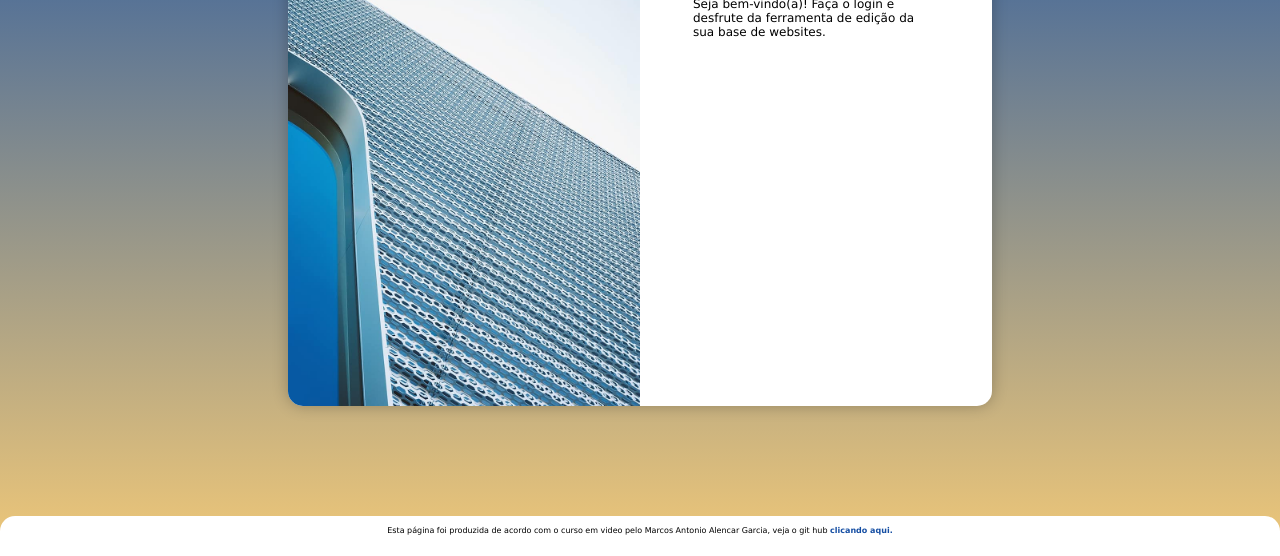
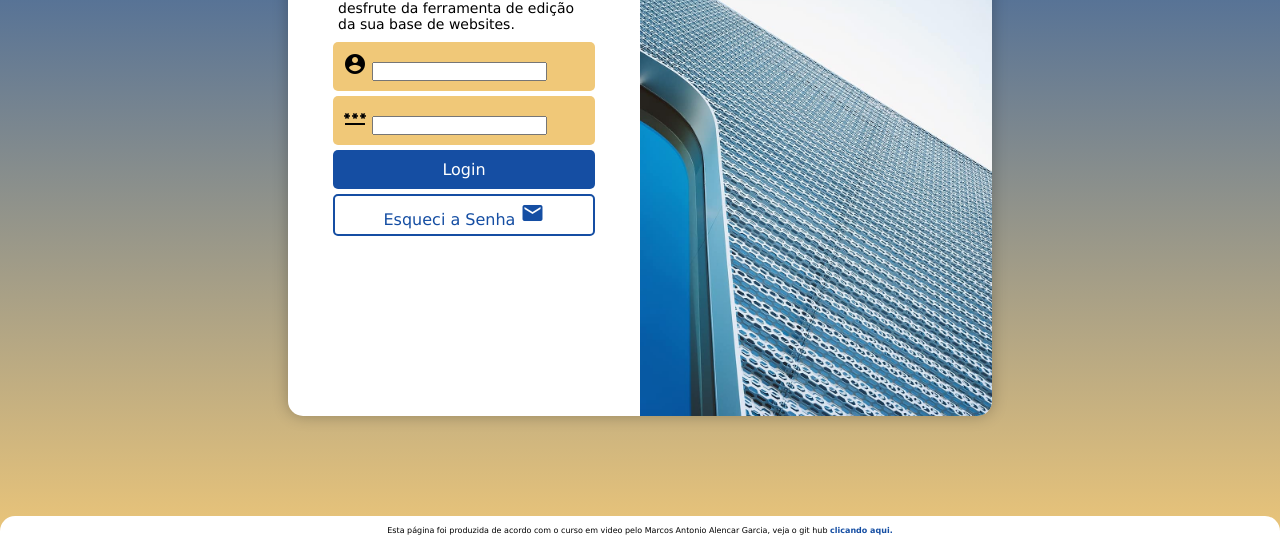
Before and after one commit to marcosalencargarcia/projeto-login, a plain HTML site: page index.html in a window 1280 px wide. Shown: the part 244-800 px from the top of the page. Drawn offline with Linux system fonts and the light colour scheme.

Commit message:
Ajustado formulario

```diff
--- a/estilos/media-query.css
+++ b/estilos/media-query.css
@@ -35,6 +35,10 @@ Extra large devices (large laptops and desktops, 1200px and up)
         width: 60vw;
     }
 
+    section p {
+        font-size: 14px;
+    }
+
  }
 
  @media only screen and (min-width: 1200px) {
@@ -45,9 +49,11 @@ Extra large devices (large laptops and desktops, 1200px and up)
 
     div#imagem {
         width: 50%;
+        float: right;
     }
 
     div#formulario {
         width: 50%;
+        float: left;
     }
  }
--- a/estilos/style.css
+++ b/estilos/style.css
@@ -35,7 +35,7 @@ section {
     background-color: white;
     border-radius: 15px;
     width: 300px;
-    height: 500px;
+    height: 520px;
     overflow: hidden;
     box-shadow: 0px 0px 15px rgba(0, 0, 0, 0.256);
     transition: width .3s, height .3s;
@@ -49,13 +49,62 @@ div#imagem {
     height: 200px;
 }
 
+div#formulario {
+    padding: 10px;
+}
+
 div > h1 {
     padding: 5px;
     text-align: center;
 }
 div > p {
-    padding: 8px;
+    padding: 5px;
     font-size: 12px;
+}
+
+form input[type=submit] {
+    display: block;
+    width: 100%;
+    padding: 10px;
+    border-radius: 5px;
+    background-color: #154EA3;
+    color: white;
+    font-size: 16px;
+    border: 0px;
+    cursor: pointer;
+}
+
+div.campos {
+    background-color: #F0C878;
+    border-radius: 5px;
+    margin: 5px 0px;
+    padding: 10px;
+}
+
+form input[type=submit]:hover {
+    background-color: #1b67d8;
+}
+
+div > a {
+    display: block;
+    text-align: center;
+    width: 100%;
+    background-color: white;
+    border-radius: 5px;
+    border: 2px solid #154EA3;
+    color: #154EA3;
+    padding: 5px;
+    margin-top: 5px;
+    text-decoration: none;
+}
+
+div > a:hover {
+    background-color: #1b67d8;
+    color: white;
+}
+
+form > div > label > p {
+    display: none;
 }
 
 footer {
--- a/index.html
+++ b/index.html
@@ -5,6 +5,7 @@
     <meta http-equiv="X-UA-Compatible" content="IE=edge">
     <meta name="viewport" content="width=device-width, initial-scale=1.0">
     <title>Login</title>
+    <link href="https://fonts.googleapis.com/icon?family=Material+Icons" rel="stylesheet">
     <link rel="stylesheet" href="estilos/style.css" media="all">
     <link rel="stylesheet" href="estilos/media-query.css">
 </head>
@@ -18,6 +19,29 @@
                 <h1>Login</h1>
                 <p>Seja bem-vindo(a)! Faça o login e desfrute da ferramenta de edição da sua base de websites.</p>
                 <form action="login.php" method="post">
+                    <div class="campos">
+                        <label for="iemail">
+                            <p>Email</p>
+                            <span class="material-icons">account_circle</span>
+                        </label>
+                        <input type="text" name="email" id="iemail">
+                    </div>
+                    <div class="campos">
+                        <label for="isenha">
+                            <p>Senha</p>
+                            <span class="material-icons">password</span>
+                        </label>
+                        <input type="password" name="senha" id="isenha">
+                    </div>
+                    <div id="botoes">
+                        <div><input type="submit" value="Login"></div>
+                        <div>
+                            <a href="#">
+                                Esqueci a Senha
+                                <span class="material-icons">mail</span>
+                            </a>
+                        </div>
+                    </div>
                 </form>
             </div>
         </section>
```
